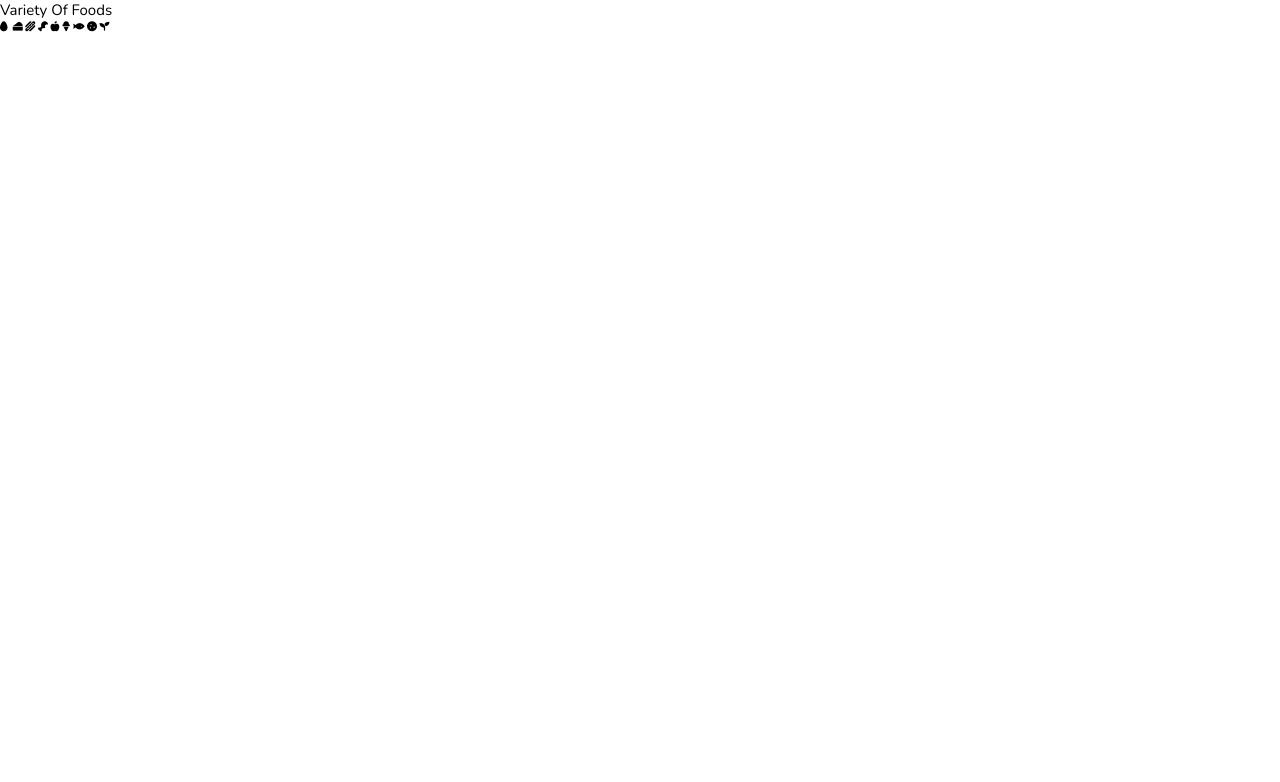
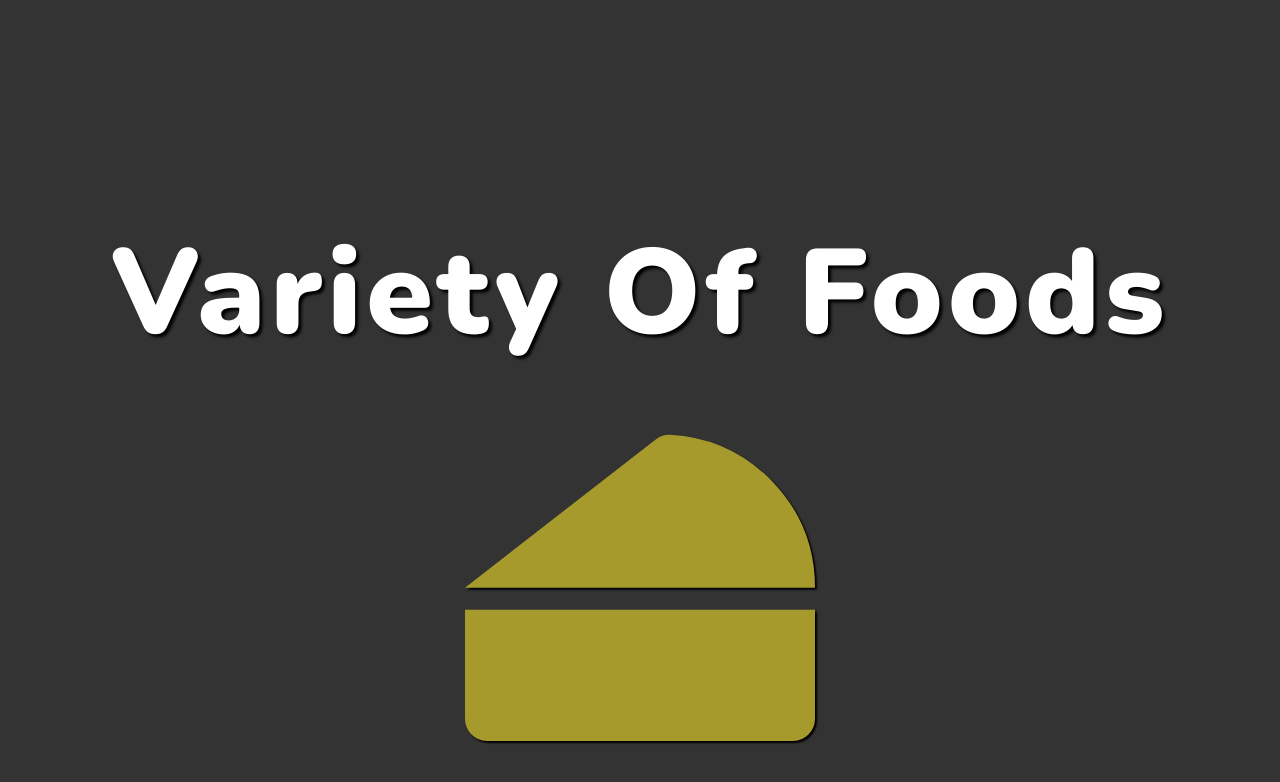
Before and after one commit to TreyK95/food-site, a plain HTML site: page index.html in a window 1280 px wide. Drawn offline with nearby package versions, Linux system fonts and the light colour scheme.

Commit message:
food slideshow working

```diff
--- a/index.html
+++ b/index.html
@@ -21,10 +21,10 @@
     <div class="container">
       <!-- section 1 -->
       <section class="section-1">
-        <h1 class="section heading">Variety Of Foods</h1>
+        <h1 class="section-heading">Variety Of Foods</h1>
         <div class="section-1-icons">
-          <i class="fas fa-egg"></i>
-          <i class="fas fa-stroopwaffel"></i>
+          <i class="fas fa-egg change"></i>
+          <i class="fas fa-lemon"></i>
           <i class="fas fa-cheese"></i>
           <i class="fas fa-hotdog"></i>
           <i class="fas fa-drumstick-bite"></i>
--- a/script.js
+++ b/script.js
@@ -0,0 +1,14 @@
+const icons = document.querySelectorAll(".section-1-icons i");
+let i = 1;
+setInterval(() => {
+  i++;
+  const icon = document.querySelector(".section-1-icons .change");
+
+  icon.classList.remove("change");
+  if (i > icons.length) {
+    icons[0].classList.add("change");
+    i = 1;
+  } else {
+    icon.nextElementSibling.classList.add("change");
+  }
+}, 2000);
--- a/style.css
+++ b/style.css
@@ -13,3 +13,38 @@
 html {
   font-size: 62.5%;
 }
+
+/* section 1 */
+.section-1 {
+  width: 100%;
+  height: 100vh;
+  background-color: #333;
+  display: flex;
+  flex-direction: column;
+  align-items: center;
+  justify-content: space-evenly;
+}
+
+.section-heading {
+  font-size: 12rem;
+  font-weight: 900;
+  color: #fff;
+  text-transform: capitalize;
+  letter-spacing: 0.5rem;
+  text-align: center;
+  text-shadow: 0.3rem 0.3rem 0.3rem #000;
+}
+
+.section-1-icons i {
+  font-size: 35rem;
+  color: #a79a2d;
+  position: absolute;
+  transform: translate(-50%, -50%) scale(0);
+  text-shadow: 0.2rem 0.2rem 0.2rem #000;
+}
+
+.section-1-icons i.change {
+  transform: translate(-50%, -50%) scale(1);
+}
+
+/* end of section 1 */
```
